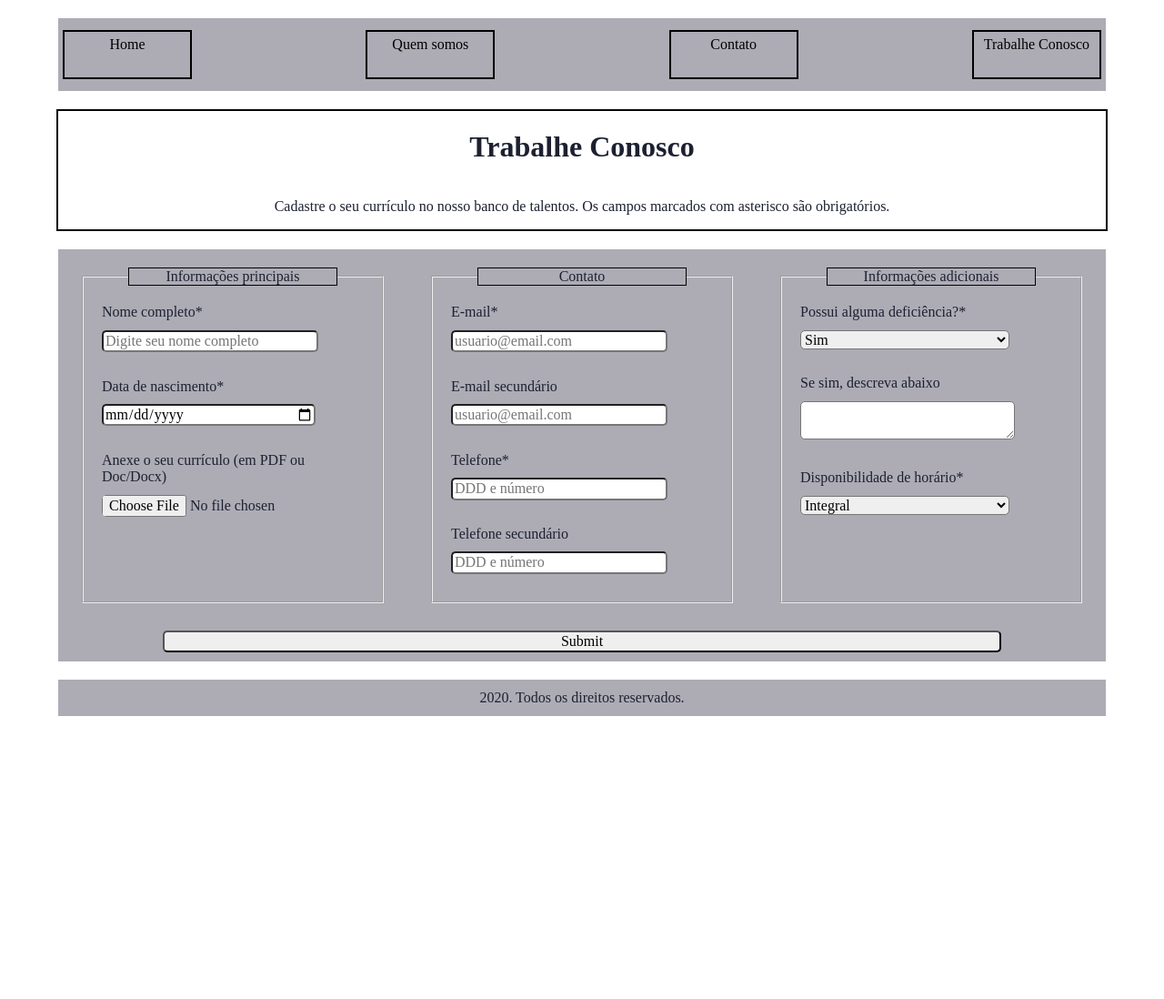
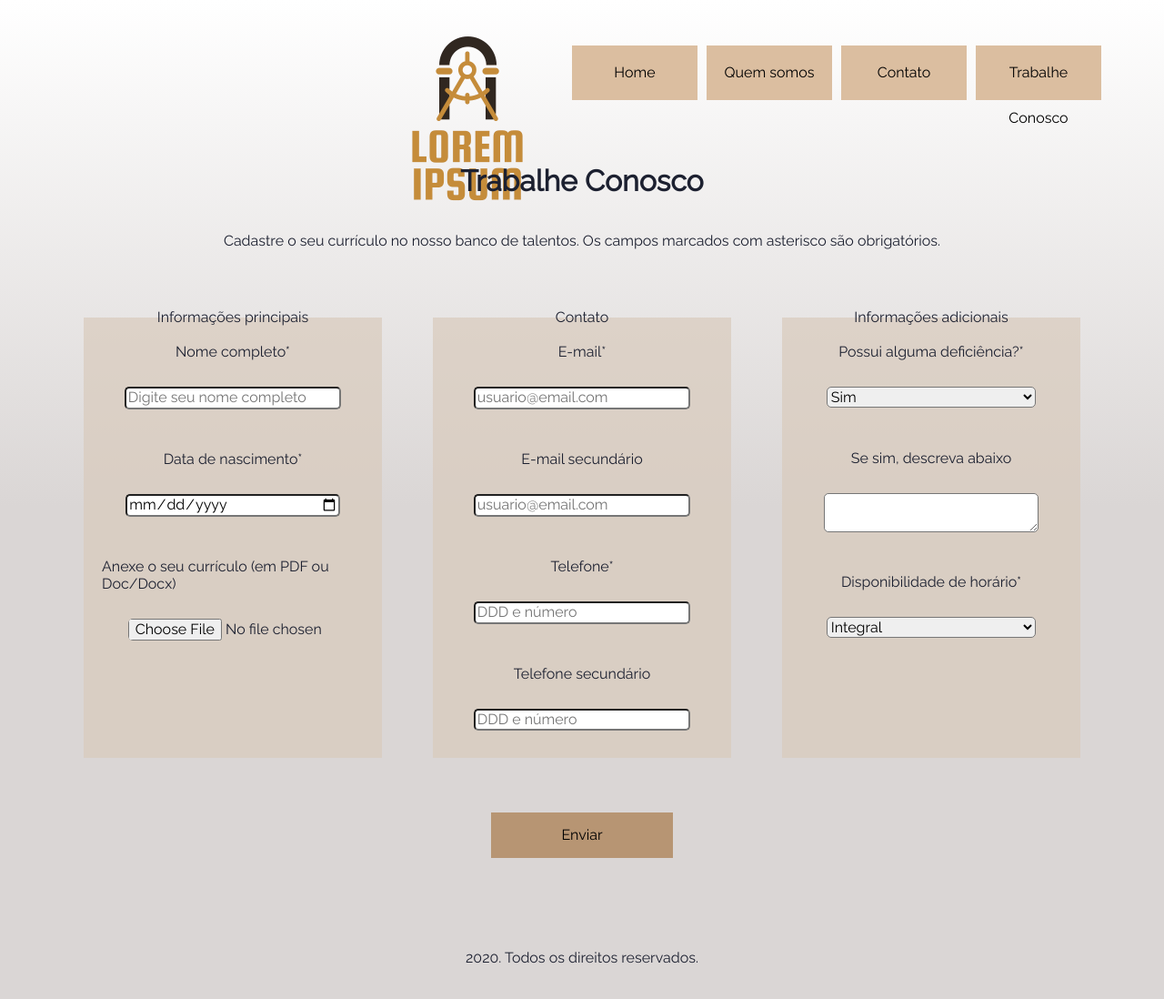
Before and after one commit to bonfimwebdev/Formulario, a plain HTML site: page index.html in a window 1280 px wide. Shown: the whole page at 91% size. Before the commit the page ends 807 px from the top, so only its background shows below. Drawn offline with nearby package versions, Linux system fonts and the light colour scheme.

Commit message:
Alterações de design

```diff
--- a/index.html
+++ b/index.html
@@ -8,9 +8,10 @@
         <link rel="stylesheet" href="style.css">
     </head>
 
-    <body>
+    <body class="corpo">
         <header class="texto">
             <nav class="menu-container">
+                <div id="logo"><img src="./img/site-logo.png" alt="Logo"></div>
                 <div class="item-menu"><a href="#">Home</a></div>
                 <div class="item-menu"><a href="#">Quem somos</a></div>
                 <div class="item-menu"><a href="#">Contato</a></div>
@@ -63,7 +64,7 @@
             </select>
         </fieldset> <br/> <br/>
 
-        <input id="enviar" type="submit">
+        <button id="enviar" type="submit">Enviar</button>
         </form>
 
 
--- a/style.css
+++ b/style.css
@@ -1,18 +1,18 @@
 /*
 ALTERAÇÕES
 1. Gerais
-Ajustar fonte para Raleway;
 Decidir e definir papel de parede;
-Colocar radius e ajustar opacidade em nav, form e footer;
 
 2. Em tela grande:
-Efeito hover nos links da nav;
+LOGO NO LADO ESQUERDO E NAV NO DIREITO
 Ajustar descrição deficiencia e enviar curriculo;
-Botão enviar no meio;
 
 3. Em tela pequena:
-Centralizar página;
+Aplicar alterações de design tela pequena
 */
+
+/*Importação de fonte Raleway*/
+@import url('https://fonts.googleapis.com/css2?family=Raleway&display=swap');
 
 /*Ajuste dos links*/
 a {
@@ -29,27 +29,24 @@ a {
      width: 90vw;
      margin: auto;
      text-align: center;
-     border: solid 2px black;
 }
 
+body {
+     background-image: linear-gradient(180deg, rgba(255,255,255,1) 0%, rgba(218,214,213,1) 50%), url(./img/desktop-background.jpg);
+}
 /*Texto da página*/
 .texto {
-     /*font-family: Raleway', sans-serif;*/
+     font-family: "Raleway", sans-serif;
      color: #1C2030;
 }
 
 /*Formulário*/
 fieldset {
-     /*border-radius: 20px;
-     border-color: transparent;*/
+     background-color: rgba(217, 203, 189, 0.7);
+     border: none;
      margin: 10px auto;
      padding: 20px;
      }
-
-legend {
-     width: 80%;
-     border: 1px solid #000;
-}
 
 input, textarea, select {
      border-radius: 5px;
@@ -60,9 +57,8 @@ input, textarea, select {
 
 /*Outros*/
 .menu-container, form, footer {
-     background-color: #ADACB5;
-     margin: 20px auto;
-     }
+     margin: 40px auto;
+}
 
 .menu-container {
      display: flex;
@@ -78,10 +74,19 @@ footer {
      width: 90vw;
      }
 
+.item-form {
+     display: flex;
+     flex-flow: column wrap;
+     align-items: center;
+
+}
 /*Configurações para telas pequenas*/
 @media screen and (min-width: 270px) and (max-width: 767px) {
      body {
           margin: 0 auto;
+          background-image: url(./img/mobile-background.png);
+          background-repeat: no-repeat;
+          background-size: cover;
      }
 
      .menu-container {
@@ -117,7 +122,7 @@ footer {
           width: 80%;
           border: 1px solid #000;
           text-align: center;
-}
+          }
 
      .texto-footer {
           border: 2px solid black;
@@ -127,33 +132,46 @@ footer {
 
 /*Configurações para telas médias e grandes*/
 @media screen and (min-width: 768px) {
+     body {
+          /*background-image: url(./img/desktop-background.jpg);
+          background-repeat: no-repeat;
+          background-position: bottom;
+          background-size: 100%;*/
+     }
      .menu-container {
           display: flex;
           height: 10vh;
           width: 90vw;
-          justify-content: space-between;
+          justify-content: flex-end;
           align-content: center;
           }
 
      .item-menu {
           width: 10vw;
-          height: 5vh;
+          height: 50px;
+          line-height: 50px;
           padding: 5px;
           margin: 5px;
           text-align: center;
-          border: 2px solid black;
+          background-color: #dbbea0;
           }
+
+     .item-menu:hover {
+          background-color:  #b79573;
+     }
+
+     #logo {
+          padding: 5px;
+          margin: 5px;
+          height: 100px;
+          justify-self: flex-start;
+     }
      .form-container {
           display: flex;
           flex-flow: row wrap;
           justify-content: space-between;
           width: 90vw;
      }
-
-     .item-form {
-          margin: 20px auto;
-     }
-
      legend {
           text-align: center;
      }
@@ -161,6 +179,20 @@ footer {
      fieldset {
           width: 25%;
      }
+
+     button {
+          width: 200px;
+          height: 50px;
+          margin: 50px auto;
+          background-color: #b79573;
+          border: none;
+     }
+
+     button:hover {
+          background-color: #a38364;
+     }
+
+
      footer {
           width: 90vw;
           height: 5vh;
```
Also changed, not shown: img/desktop-background.jpg (added), img/site-logo.png (added).
